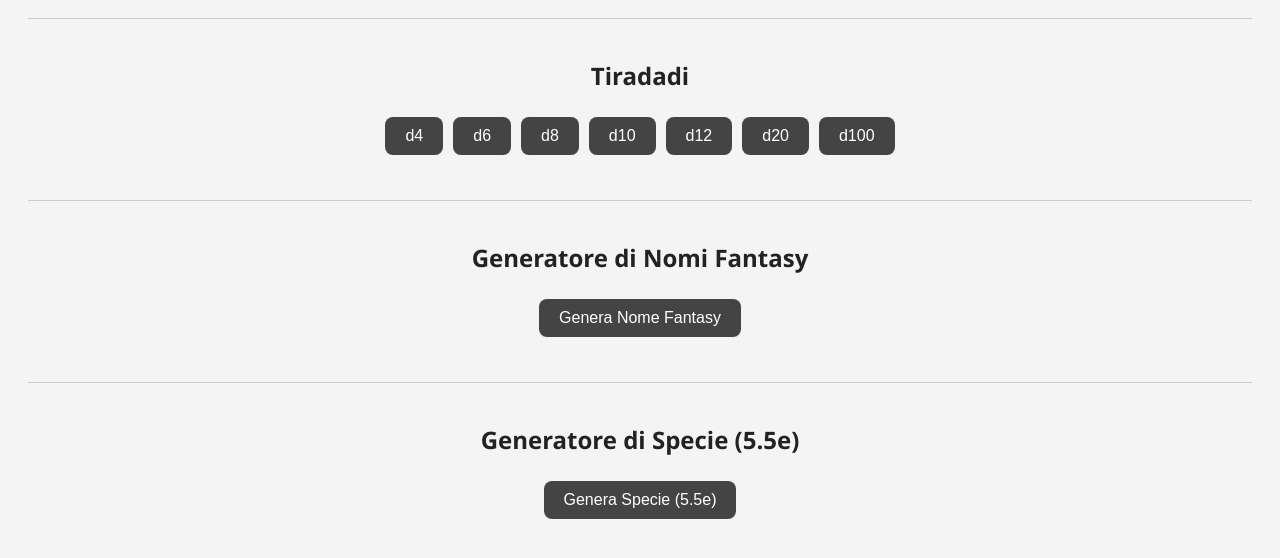
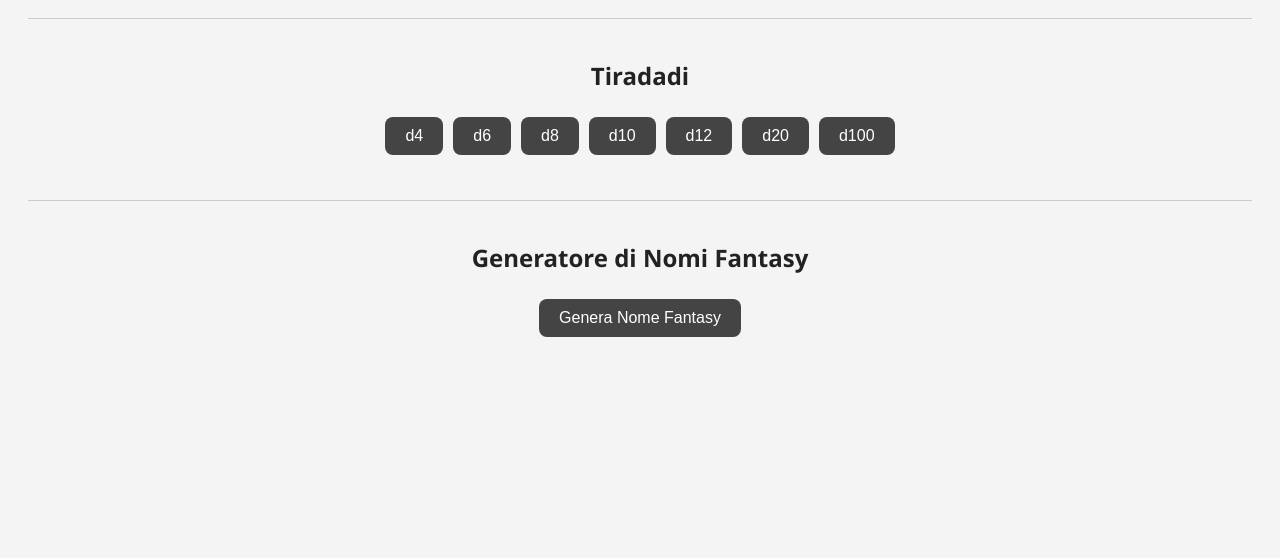
Before and after one commit to willskymaker/RPG_MasterAid, a plain HTML site: page index.html in a window 1280 px wide. Shown: the part 114-672 px from the top of the page. Drawn offline with Linux system fonts and the light colour scheme.

```diff
--- a/index.html
+++ b/index.html
@@ -20,11 +20,6 @@
   <div id="generatore-nomi-container"></div>
   <div id="generatore-nomi-output" style="margin-top: 20px; font-size: 20px;"></div>
 </section>
-<section id="generatore-specie-section">
-  <h2>Generatore di Specie (5.5e)</h2>
-  <div id="generatore-specie-container"></div>
-  <div id="generatore-specie-output" style="margin-top: 20px; font-size: 20px;"></div>
-</section>
 
 
     <!-- Altri moduli qui -->
```
